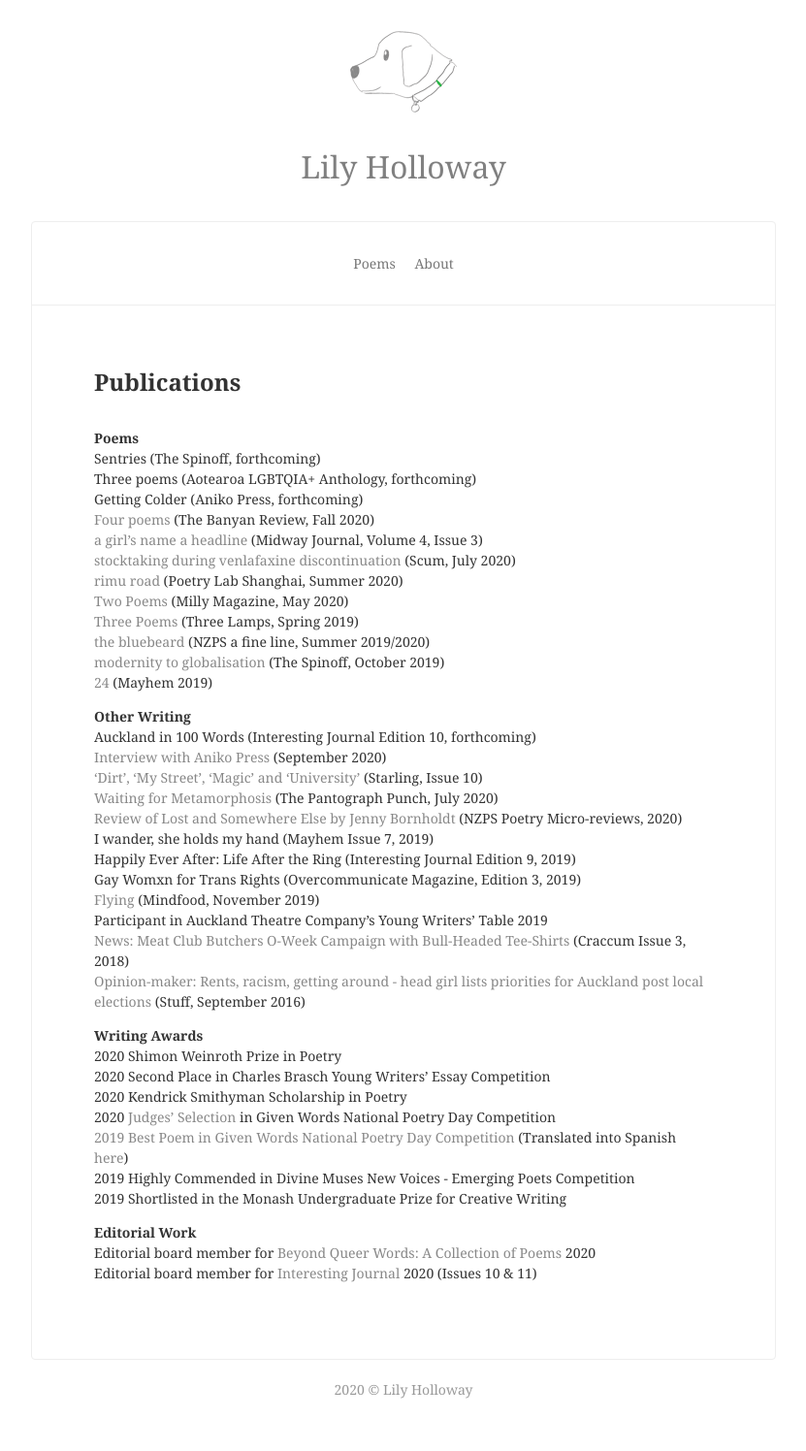
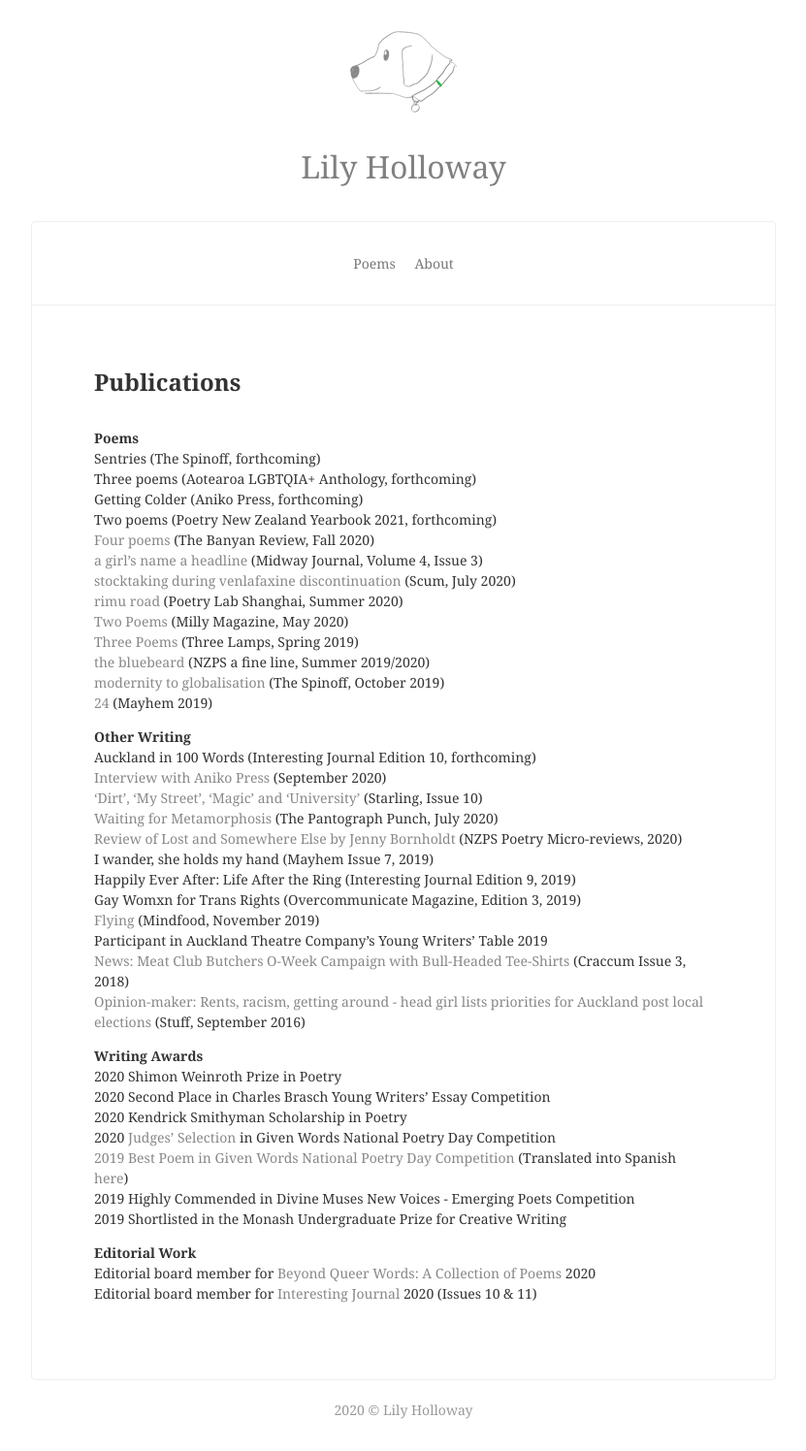
Before and after one commit to lilyholloway/lilyholloway.github.io, a Jekyll site: the page built from cv.md, in a window 1280 px wide. Shown: the whole page at 97% size, without its empty margins (224-1055 px from the left). Built offline with Jekyll 4.4.1, drawn with Linux system fonts in a browser that asks for light colours; nearby versions of some CDN libraries; before the commit the page ends 1475 px from its top, so only the background shows below that.

Commit message:
Update cv.md

```diff
--- a/cv.md
+++ b/cv.md
@@ -8,6 +8,7 @@ description: Publications and Awards
 Sentries (The Spinoff, forthcoming)<br>
 Three poems (Aotearoa LGBTQIA+ Anthology, forthcoming)<br>
 Getting Colder (Aniko Press, forthcoming)<br>
+Two poems (Poetry New Zealand Yearbook 2021, forthcoming)<br>
 <a href="https://www.thebanyanreview.org/issue3-fall-2020/lillyholloway-issue3-fall-2020-elements-2/">Four poems</a> (The Banyan Review, Fall 2020)<br>
 <a href="http://midwayjournal.com/a-girls-name-a-headline/">a girl's name a headline</a> (Midway Journal, Volume 4, Issue 3)<br>
 <a href="http://www.scum-mag.com/stocktaking-during-venlafaxine-discontinuation/">stocktaking during venlafaxine discontinuation</a> (Scum, July 2020)<br>
```
